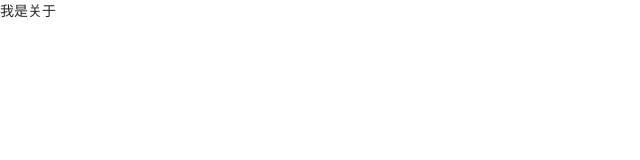
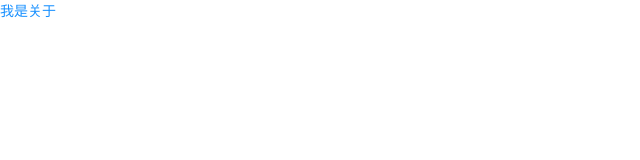
Before and after one commit to bicycle-lei/react-ts, a React app: page /about in a window 1280 px wide. Shown: the top 160 px of the page, without its empty margins (0-640 px from the left). Built offline with nearby package versions, Linux system fonts and the light colour scheme.

Commit message:
router init

```diff
--- a/src/App.tsx
+++ b/src/App.tsx
@@ -3,9 +3,10 @@
  * @Author: wangdelei
  * @Date: 2021-07-07 13:59:31
  * @LastEditors: wangdelei
- * @LastEditTime: 2021-07-13 20:25:59
+ * @LastEditTime: 2021-07-14 15:05:30
  */
 import routes from './routes';
+// Link
 import { BrowserRouter, Switch, Route } from 'react-router-dom';
 function App() {
     return (
@@ -15,6 +16,7 @@ function App() {
                     const { path, childRoutes } = item;
                     return childRoutes.length ? (
                         <Route
+                            // exact
                             path={path}
                             key={path}
                             render={() => (
--- a/src/page/about/index.tsx
+++ b/src/page/about/index.tsx
@@ -3,13 +3,14 @@
  * @Author: wangdelei
  * @Date: 2021-07-13 14:47:58
  * @LastEditors: wangdelei
- * @LastEditTime: 2021-07-13 18:48:48
+ * @LastEditTime: 2021-07-14 15:09:34
  */
+import { Link } from 'react-router-dom';
 import { useParams } from 'react-router-dom';
 function About() {
     const { id } = useParams();
     console.log(id);
-    return <div>我是关于</div>;
+    return <Link to="/home">我是关于</Link>;
 }
 
 export default About;
--- a/src/page/home/index.tsx
+++ b/src/page/home/index.tsx
@@ -3,11 +3,15 @@
  * @Author: wangdelei
  * @Date: 2021-07-13 14:43:20
  * @LastEditors: wangdelei
- * @LastEditTime: 2021-07-13 14:46:00
+ * @LastEditTime: 2021-07-14 14:47:20
  */
-function Home () {
+interface HomeProps {
+    history: any
+}
+const Home:React.FC<HomeProps> = ({history}) => {
+    console.log(history)
     return (
-        <div>
+        <div onClick = {() => {history.push({pathname: '/about'})}}>
             我是首页
         </div>
     )
--- a/src/page/layout/index.tsx
+++ b/src/page/layout/index.tsx
@@ -1,17 +1,13 @@
-
 /*
  * @Description:
  * @Author: wangdelei
  * @Date: 2021-07-13 14:58:17
  * @LastEditors: wangdelei
- * @LastEditTime: 2021-07-13 17:43:35
+ * @LastEditTime: 2021-07-14 14:46:20
  */
 interface LayoutProps {}
-const Layout:React.FC<LayoutProps> = (props) =>{
-    return (
-        <>
-            {props.children}
-        </>
-    )
-}
+// props.history.push({pathname: '/'})
+const Layout: React.FC<LayoutProps> = ({ children }) => {
+    return <>{children}</>;
+};
 export default Layout;
--- a/src/routes.ts
+++ b/src/routes.ts
@@ -3,7 +3,7 @@
  * @Author: wangdelei
  * @Date: 2021-07-13 14:53:45
  * @LastEditors: wangdelei
- * @LastEditTime: 2021-07-13 20:25:21
+ * @LastEditTime: 2021-07-14 14:51:05
  */
 import Layout from './page/layout';
 import Home from './page/home';
@@ -30,7 +30,7 @@ const routers = [
             },
             {
                 name: '主要',
-                path: '/home/index',
+                path: '/home/:id',
                 component: About,
             },
             {
```
